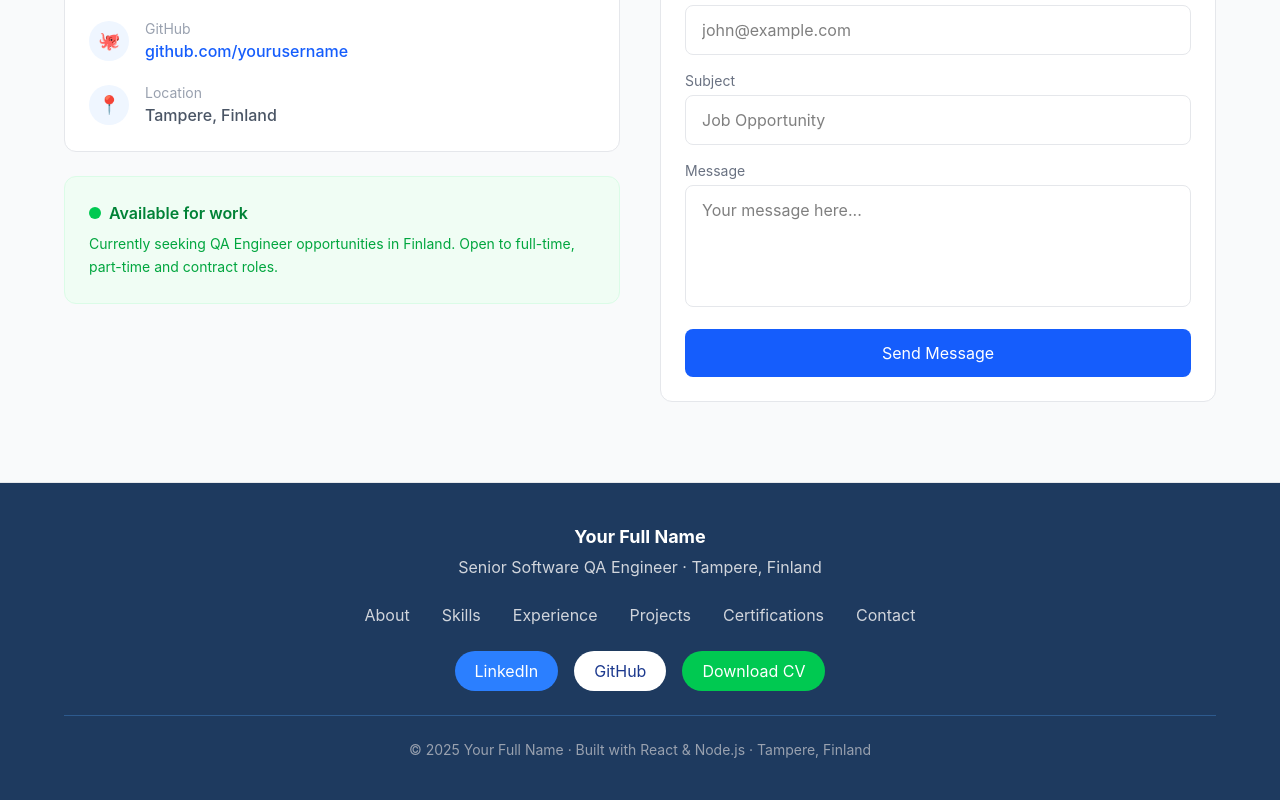
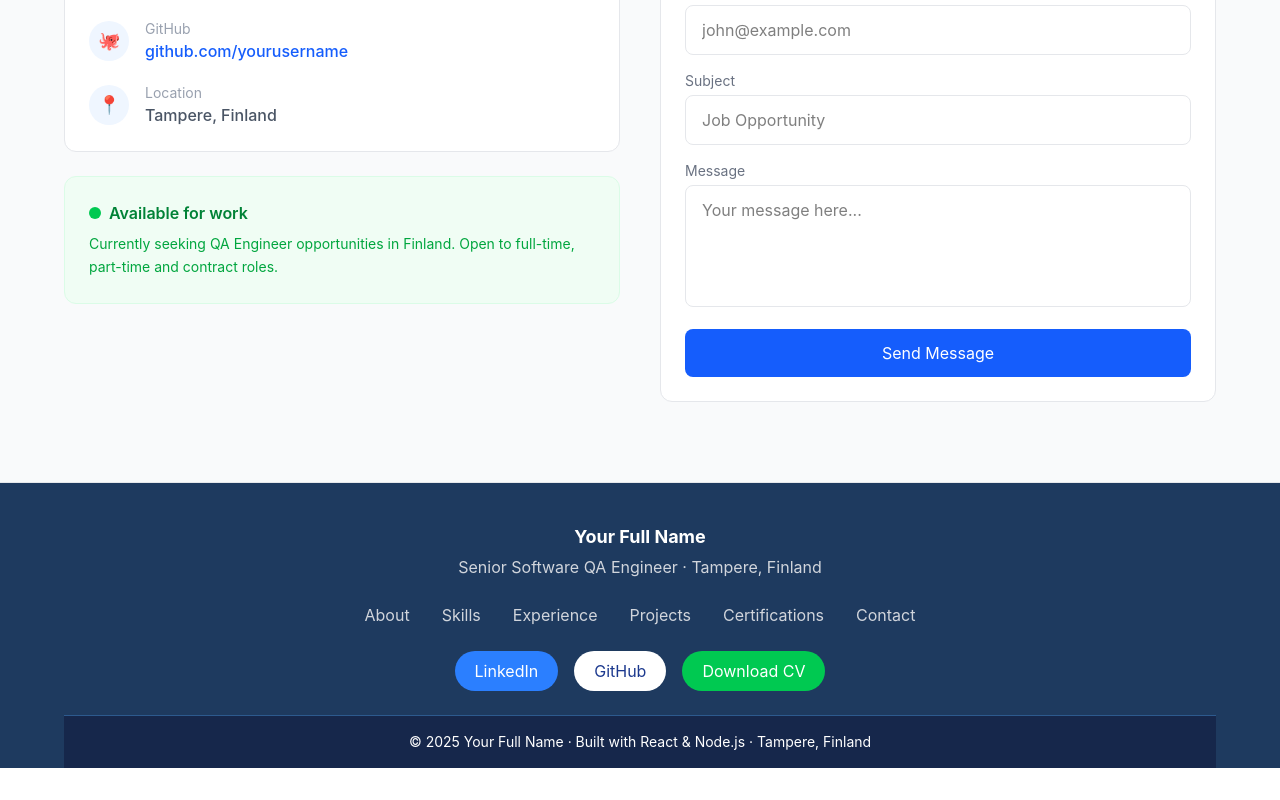
Before and after one commit to Yashodha8890/My_Portfolio, a React app in the folder frontend/: page / in a window 1280 px wide. Shown: the part 5267-6067 px from the top of the page. After the commit the page ends 6035 px from the top, so only its background shows below. Built offline with nearby package versions, Linux system fonts and the light colour scheme; the HTML template or start-up script is replaced by a standard one.

Commit message:
footer cosmetic applied.

```diff
--- a/frontend/src/components/Footer.jsx
+++ b/frontend/src/components/Footer.jsx
@@ -44,11 +44,11 @@ function Footer() {
         </div>
 
         {/* Bottom bar — same navy */}
-        <div className="w-full pt-6" style={{borderTop: '1px solid #2d5a8e'}}>
-          <p className="text-sm text-gray-400 text-center">
-            © 2025 Your Full Name · Built with React & Node.js · Tampere, Finland
-          </p>
-        </div>
+        <div className="w-full py-4 -mx-0 -mb-10" style={{backgroundColor: '#16274bff', borderTop: '1px solid #2d5a8e'}}>
+  <p className="text-sm text-white text-center">
+    © 2025 Your Full Name · Built with React & Node.js · Tampere, Finland
+  </p>
+</div>
 
       </div>
     </footer>
```
